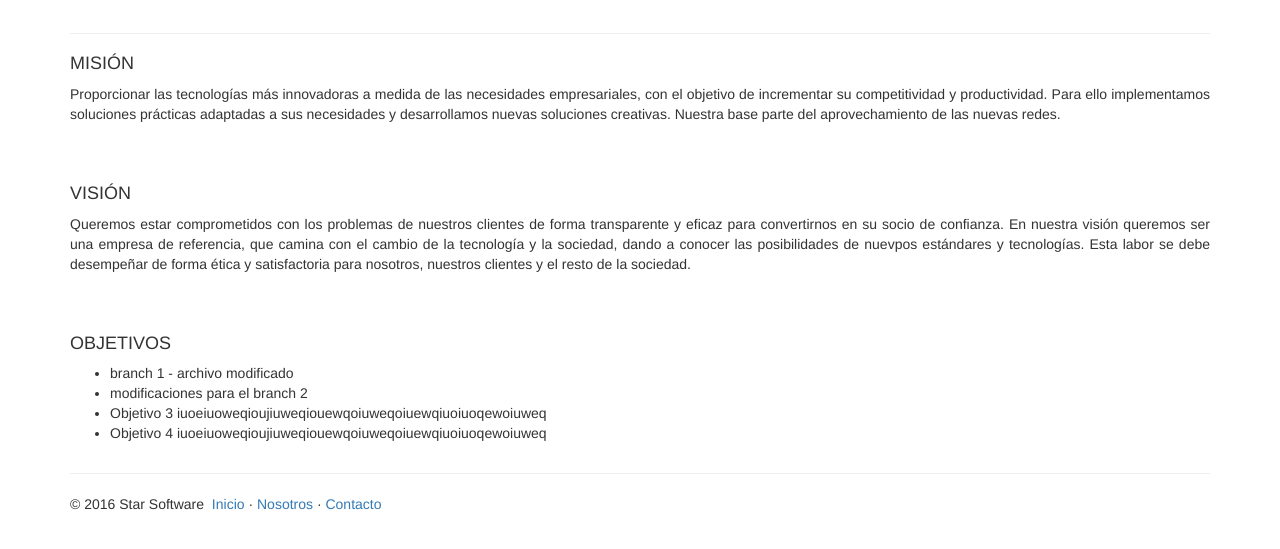
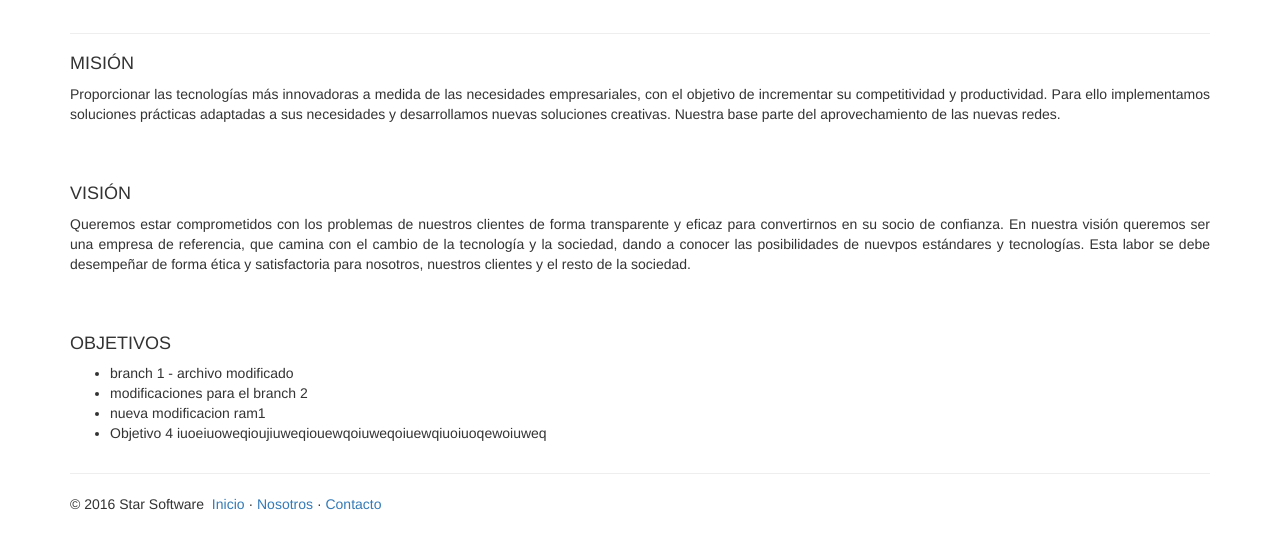
Before and after one commit to 4GeeksAcademyVE/2016-i-practicas-frontend-luis-santana, a plain HTML site: page StarSoftware/about.html in a window 1280 px wide. Shown: the part 57-606 px from the top of the page. Drawn offline with Linux system fonts and the light colour scheme.

Commit message:
modificacion 2 en ram1

```diff
--- a/StarSoftware/about.html
+++ b/StarSoftware/about.html
@@ -72,7 +72,7 @@
                         <ul>
                             <li>branch 1 - archivo modificado</li>
                             <li>modificaciones para el branch 2</li>
-                            <li>Objetivo 3 iuoeiuoweqioujiuweqiouewqoiuweqoiuewqiuoiuoqewoiuweq</li>
+                            <li>nueva modificacion ram1</li>
                             <li>Objetivo 4 iuoeiuoweqioujiuweqiouewqoiuweqoiuewqiuoiuoqewoiuweq</li>
                         </ul>
                     </div>
```
